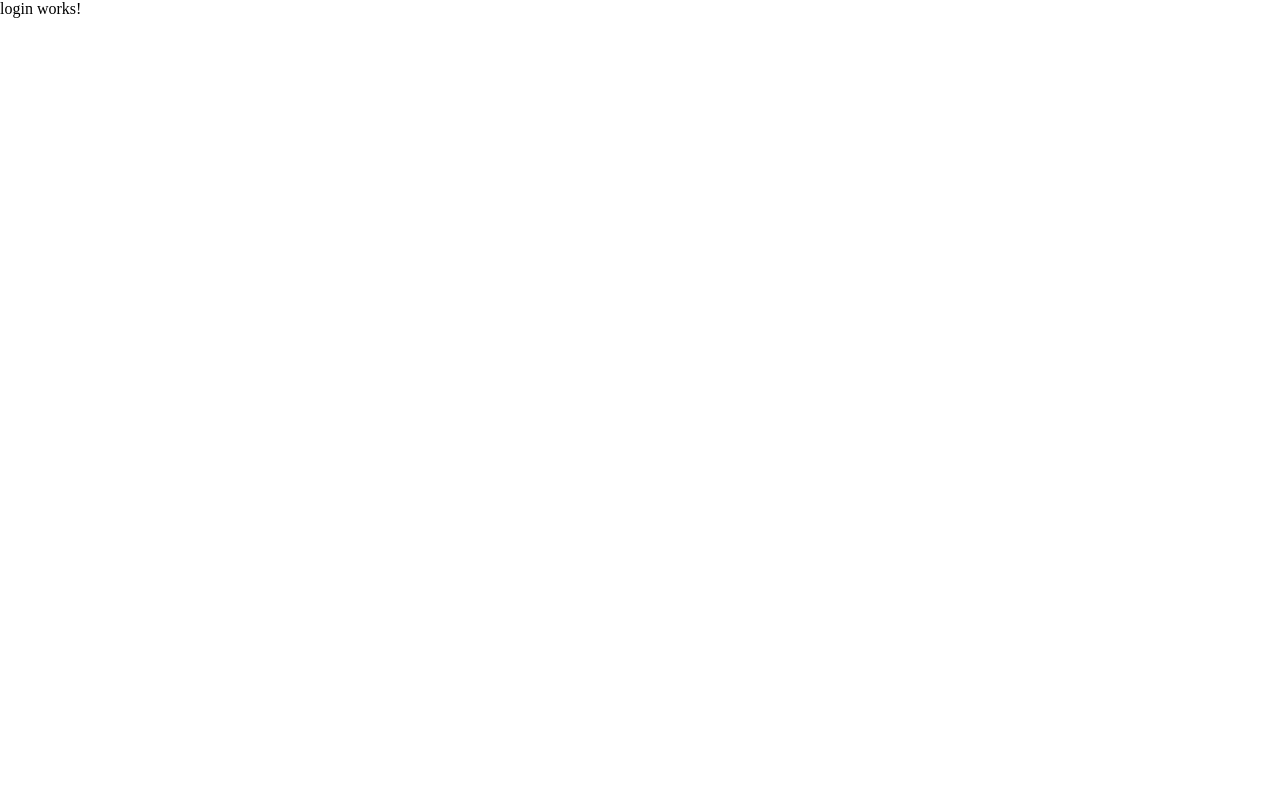
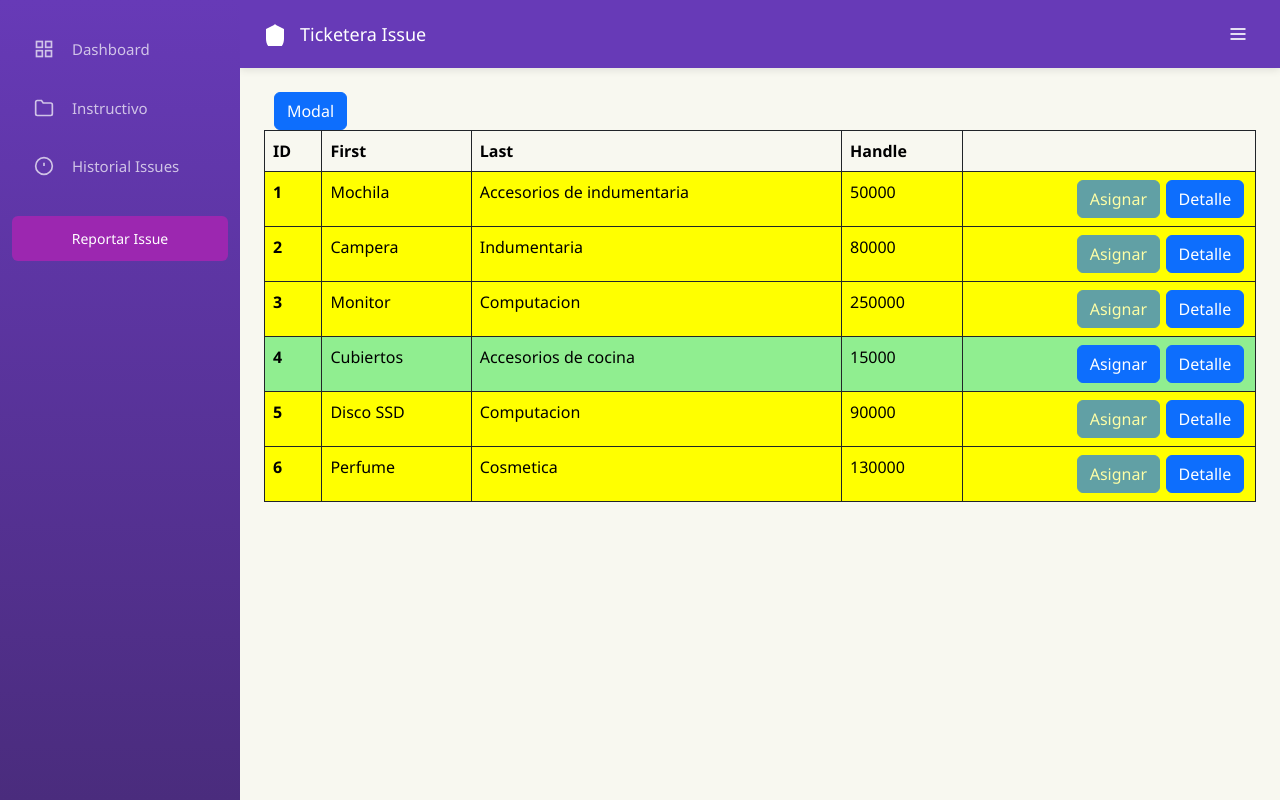
Before and after one commit to GabrielR-Dev/ticketera-frontend, an Angular app: page /menu/dashboard-soporte in a window 1280 px wide. Before the commit this address led to /login. Built offline with nearby package versions, Linux system fonts and the light colour scheme.

Commit message:
Componente creado
-Componente dashboard-soporte creado
-Agregado de bootstrap en el index.html
-Creación de un mock de prueba

```diff
--- a/src/app/app.routes.ts
+++ b/src/app/app.routes.ts
@@ -28,7 +28,10 @@ export const routes: Routes = [
 
       {path: 'dashboard',
         loadComponent: () => import('./components/dashboard/dashboard.component').then(m => m.DashboardComponent)
+      },
 
+      {path: 'dashboard-soporte',
+        loadComponent: () => import('./components/dashboardSoporte/dashboard-soporte').then(m => m.DashboardSoporte)
       },
 
       {
--- /dev/null
+++ b/src/app/components/dashboardSoporte/dashboard-soporte.css
@@ -0,0 +1,26 @@
+.id1 {
+    background-color: gray;
+    border-radius: 10px 0px 0px 10px;
+}
+
+th, td {
+    background-color: transparent;
+}
+
+.botones {
+    text-align: end;
+}
+
+.btn {
+    margin: auto 1%;
+}
+
+.modalTicket {
+  position: fixed;
+  top: 50%;
+  left: 50%;
+  transform: translate(-50%, -50%);
+  background: white;
+  padding: 20px;
+  z-index: 1000;
+}
--- /dev/null
+++ b/src/app/components/dashboardSoporte/dashboard-soporte.html
@@ -0,0 +1,39 @@
+<button type="button" class="btn btn-primary" (click)="mostrarModal()">Modal</button>
+
+
+<div class="modalTicket" [ngStyle]="{ 'display' : estadoModal ? 'flex' : 'none' }">
+    <div>
+        <h3>Hola desde el modal</h3>
+        <p>Este es un modal simple hecho con Angular.</p>
+        <button (click)="cerrarModal()">Cerrar</button>
+    </div>
+</div>
+
+<table class="table table-bordered border-dark">
+
+    <thead>
+        <tr>
+            <th class="id">ID</th>
+            <th>First</th>
+            <th>Last</th>
+            <th>Handle</th>
+            <th></th>
+        </tr>
+    </thead>
+
+    <tbody>
+        @for (producto of listaProductos; track producto.id) {
+        <tr [ngStyle]="{ 'background-color': producto.precio > 15000 ? 'yellow' : 'lightgreen' }">
+            <th>{{producto.id}}</th>
+            <td>{{producto.nombre}}</td>
+            <td>{{producto.categoria}}</td>
+            <td>{{producto.precio}}</td>
+
+            <td class="botones">
+                <button type="button" class="btn btn-primary" [disabled]="producto.precio > 15000">Asignar</button>
+                <button type="button" class="btn btn-primary">Detalle</button>
+            </td>
+        </tr>
+        }
+    </tbody>
+</table>
--- /dev/null
+++ b/src/app/components/dashboardSoporte/dashboard-soporte.ts
@@ -0,0 +1,23 @@
+import { CommonModule } from '@angular/common';
+import { Component } from '@angular/core';
+import { listaProductosMock } from './mock.prueba';
+
+@Component({
+  selector: 'app-dashboard-soporte',
+  imports: [CommonModule],
+  templateUrl: './dashboard-soporte.html',
+  styleUrl: './dashboard-soporte.css'
+})
+export class DashboardSoporte {
+  listaProductos = listaProductosMock;
+
+  estadoModal = false;
+
+  mostrarModal() {
+    this.estadoModal = true;
+  }
+
+  cerrarModal() {
+    this.estadoModal = false;
+  }
+}
--- /dev/null
+++ b/src/app/components/dashboardSoporte/mock.prueba.ts
@@ -0,0 +1,19 @@
+/* Mock solamente para probar cosas. Borrar luego de su uso. */
+
+export interface Producto {
+    id: number,
+    nombre: string,
+    categoria: string,
+    precio: number,
+    descripcion?: string,
+    img: string
+}
+
+export const listaProductosMock: Producto[] = [
+    {id:1, nombre: 'Mochila', categoria:'Accesorios de indumentaria', precio: 50000, descripcion:'Mochila impermeable con doble cierre', img:'https://upload.wikimedia.org/wikipedia/commons/thumb/7/7e/LG_L194WT-SF_LCD_monitor.jpg/1200px-LG_L194WT-SF_LCD_monitor.jpg'},
+    {id:2, nombre: 'Campera', categoria:'Indumentaria', precio: 80000, descripcion:'Campera impermeable', img:'https://upload.wikimedia.org/wikipedia/commons/thumb/7/7e/LG_L194WT-SF_LCD_monitor.jpg/1200px-LG_L194WT-SF_LCD_monitor.jpg'},
+    {id:3, nombre: 'Monitor', categoria:'Computacion', precio: 250000, descripcion:'Monitor gamer 24"', img:'https://upload.wikimedia.org/wikipedia/commons/thumb/7/7e/LG_L194WT-SF_LCD_monitor.jpg/1200px-LG_L194WT-SF_LCD_monitor.jpg'},
+    {id:4, nombre: 'Cubiertos', categoria:'Accesorios de cocina', precio: 15000, img:'https://upload.wikimedia.org/wikipedia/commons/thumb/7/7e/LG_L194WT-SF_LCD_monitor.jpg/1200px-LG_L194WT-SF_LCD_monitor.jpg'},
+    {id:5, nombre: 'Disco SSD', categoria:'Computacion', precio: 90000, descripcion:'Disco solido de 1TB', img:'https://upload.wikimedia.org/wikipedia/commons/thumb/7/7e/LG_L194WT-SF_LCD_monitor.jpg/1200px-LG_L194WT-SF_LCD_monitor.jpg'},
+    {id:6, nombre: 'Perfume', categoria:'Cosmetica', precio: 130000, descripcion:'Calvin Klein One', img:'https://upload.wikimedia.org/wikipedia/commons/thumb/7/7e/LG_L194WT-SF_LCD_monitor.jpg/1200px-LG_L194WT-SF_LCD_monitor.jpg'},
+]
--- a/src/index.html
+++ b/src/index.html
@@ -1,13 +1,28 @@
 <!doctype html>
 <html lang="en">
+
 <head>
   <meta charset="utf-8">
   <title>TicketeraFront</title>
   <base href="/">
   <meta name="viewport" content="width=device-width, initial-scale=1">
   <link rel="icon" type="image/x-icon" href="favicon.ico">
+
+  <link
+    href="https://cdn.jsdelivr.net/npm/bootstrap@5.3.3/dist/css/bootstrap.min.css"
+    rel="stylesheet"
+    integrity="sha384-QWTKZyjpPEjISv5WaRU9OFeRpok6YctnYmDr5pNlyT2bRjXh0JMhjY6hW+ALEwIH"
+    crossorigin="anonymous" />
 </head>
+
 <body>
   <app-root></app-root>
+
+  <script
+    src="https://cdn.jsdelivr.net/npm/bootstrap@5.3.3/dist/js/bootstrap.bundle.min.js"
+    integrity="sha384-YvpcrYf0tY3lHB60NNkmXc5s9fDVZLESaAA55NDzOxhy9GkcIdslK1eN7N6jIeHz"
+    crossorigin="anonymous">
+  </script>
 </body>
+
 </html>
```
Also changed, not shown: 1 other file (tests, documents, lock files or other folders).
